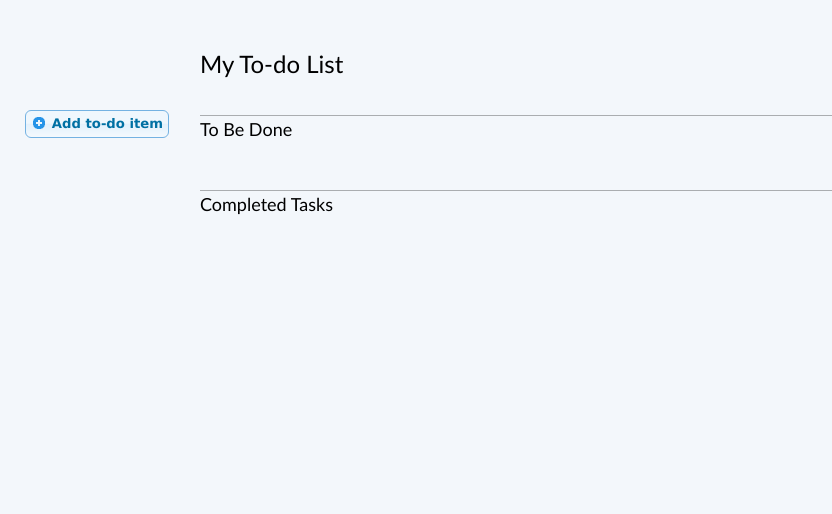
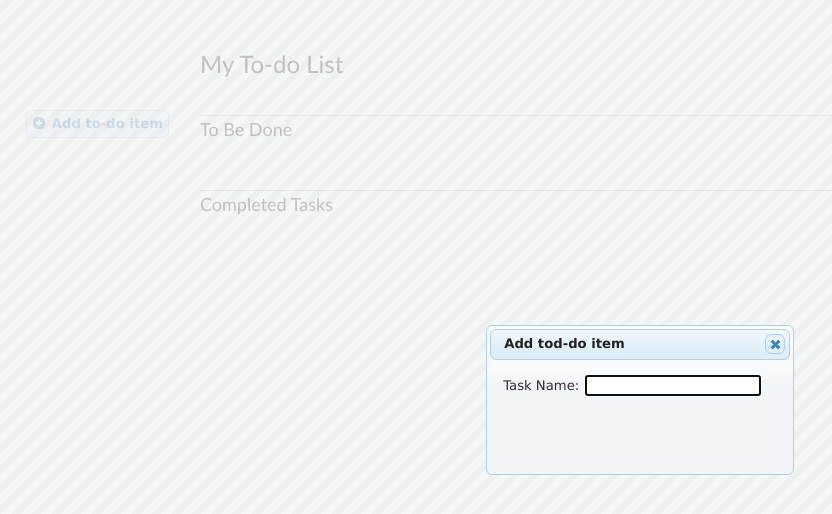
Before and after one commit to FunnyHector/NWEN304Project1, a plain HTML site: page index.html in a window 1280 px wide. Both pictures are taken after a click on the button "Add to-do item". Shown: the whole page, without its empty margins (0-832 px from the left). Drawn offline with nearby package versions, Linux system fonts and the light colour scheme.

Commit message:
some progress

```diff
--- a/index.html
+++ b/index.html
@@ -4,7 +4,7 @@
   <meta charset="UTF-8">
   <title>My To-Do List</title>
   <link href="css/todo.css" rel="stylesheet">
-  <!--TODO change the jquery-ui to jquery-ui.min-->
+  <!--TODO when everything is done, change the jquery-ui to jquery-ui.min-->
   <link href="css/jquery-ui.css" rel="stylesheet">
   <script src="js/jquery-3.1.1.min.js"></script>
   <script src="js/jquery-ui.min.js"></script>
@@ -14,8 +14,9 @@
 <body>
 <div class="container">
   <div id="to-do">
+
     <h1>My To-do List</h1>
-    <!-- add button here -->
+
     <button id="add-todo">Add to-do item</button>
 
 
@@ -23,16 +24,33 @@
     <ul id="todo-list">
 
     </ul>
+
   </div>
 
   <div id="completed">
+
     <h2>Completed Tasks</h2>
+
     <ul id="completed-list">
 
     </ul>
+
   </div>
 
   <!-- add dialog box here -->
+  <div id="new-todo" title="Add tod-do item">
+    <form>
+      <p>
+        <label for="task">
+          Task Name:
+        </label>
+
+        <input type="text" name="task" id="task">
+      </p>
+
+    </form>
+
+  </div>
 
 
 </div>
--- a/js/todo.js
+++ b/js/todo.js
@@ -1,8 +1,13 @@
 $(document).ready(function (e) {
   $("#add-todo").button({
-    icons: {
-      primary: "ui-icon-circle-plus"
-    }
+    icons: { primary: "ui-icon-circle-plus" }
+  }).click(function () {
+    $("#new-todo").dialog("open");
   });
 
-}); // end ready
+  $("#new-todo").dialog({
+    modal: true,
+    autoOpen: false
+  });
+
+});
```
